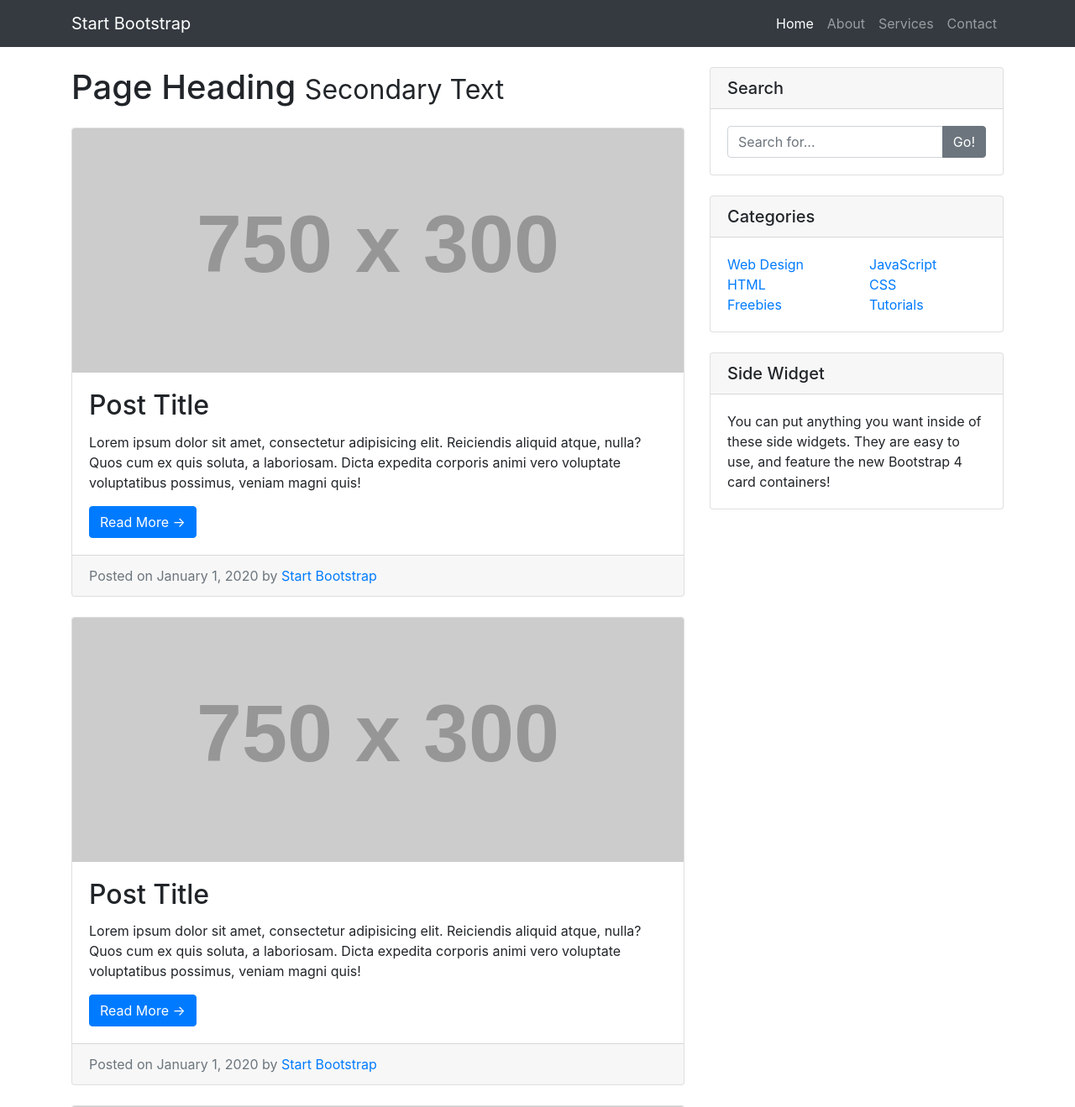
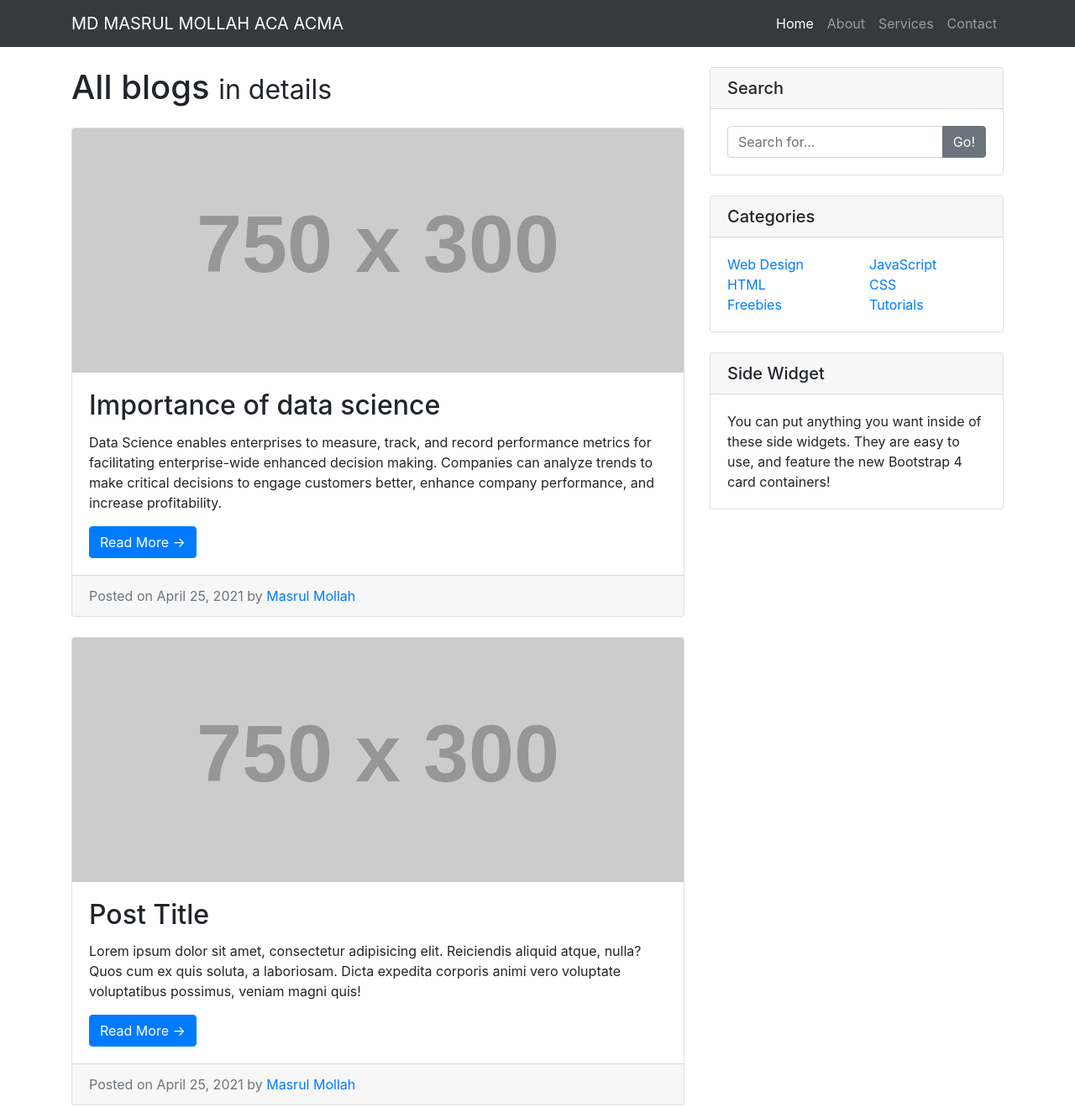
Before and after one commit to masrulmollah/Myblogs, a website: page index.html in a window 1280 px wide. Shown: the top 1319 px of the page at 84% size. Drawn offline with Linux system fonts and the light colour scheme; placeholder pictures from the web are drawn by us.

Commit message:
Update index.html

```diff
--- a/index.html
+++ b/index.html
@@ -23,14 +23,14 @@
   <!-- Navigation -->
   <nav class="navbar navbar-expand-lg navbar-dark bg-dark fixed-top">
     <div class="container">
-      <a class="navbar-brand" href="#">Start Bootstrap</a>
+      <a class="navbar-brand" href="#">MD MASRUL MOLLAH ACA ACMA</a>
       <button class="navbar-toggler" type="button" data-toggle="collapse" data-target="#navbarResponsive" aria-controls="navbarResponsive" aria-expanded="false" aria-label="Toggle navigation">
         <span class="navbar-toggler-icon"></span>
       </button>
       <div class="collapse navbar-collapse" id="navbarResponsive">
         <ul class="navbar-nav ml-auto">
           <li class="nav-item active">
-            <a class="nav-link" href="#">Home
+            <a class="nav-link" href=" ">Home
               <span class="sr-only">(current)</span>
             </a>
           </li>
@@ -56,21 +56,21 @@
       <!-- Blog Entries Column -->
       <div class="col-md-8">
 
-        <h1 class="my-4">Page Heading
-          <small>Secondary Text</small>
+        <h1 class="my-4">All blogs
+          <small>in details</small>
         </h1>
 
         <!-- Blog Post -->
         <div class="card mb-4">
           <img class="card-img-top" src="http://placehold.it/750x300" alt="Card image cap">
           <div class="card-body">
-            <h2 class="card-title">Post Title</h2>
-            <p class="card-text">Lorem ipsum dolor sit amet, consectetur adipisicing elit. Reiciendis aliquid atque, nulla? Quos cum ex quis soluta, a laboriosam. Dicta expedita corporis animi vero voluptate voluptatibus possimus, veniam magni quis!</p>
-            <a href="#" class="btn btn-primary">Read More &rarr;</a>
+            <h2 class="card-title">Importance of data science</h2>
+            <p class="card-text">Data Science enables enterprises to measure, track, and record performance metrics for facilitating enterprise-wide enhanced decision making. Companies can analyze trends to make critical decisions to engage customers better, enhance company performance, and increase profitability.</p>
+            <a href="https://www.jigsawacademy.com/blogs/data-science/importance-of-data-science/" class="btn btn-primary">Read More &rarr;</a>
           </div>
           <div class="card-footer text-muted">
-            Posted on January 1, 2020 by
-            <a href="#">Start Bootstrap</a>
+            Posted on April 25, 2021 by
+            <a href="https://masrulmollah.github.io/net/">Masrul Mollah</a>
           </div>
         </div>
 
@@ -80,11 +80,11 @@
           <div class="card-body">
             <h2 class="card-title">Post Title</h2>
             <p class="card-text">Lorem ipsum dolor sit amet, consectetur adipisicing elit. Reiciendis aliquid atque, nulla? Quos cum ex quis soluta, a laboriosam. Dicta expedita corporis animi vero voluptate voluptatibus possimus, veniam magni quis!</p>
-            <a href="#" class="btn btn-primary">Read More &rarr;</a>
+            <a href="https://www.jigsawacademy.com/blogs/data-science/importance-of-data-science/" class="btn btn-primary">Read More &rarr;</a>
           </div>
           <div class="card-footer text-muted">
-            Posted on January 1, 2020 by
-            <a href="#">Start Bootstrap</a>
+            Posted on April 25, 2021 by
+            <a href="https://masrulmollah.github.io/net/">Masrul Mollah</a>
           </div>
         </div>
 
@@ -94,11 +94,11 @@
           <div class="card-body">
             <h2 class="card-title">Post Title</h2>
             <p class="card-text">Lorem ipsum dolor sit amet, consectetur adipisicing elit. Reiciendis aliquid atque, nulla? Quos cum ex quis soluta, a laboriosam. Dicta expedita corporis animi vero voluptate voluptatibus possimus, veniam magni quis!</p>
-            <a href="#" class="btn btn-primary">Read More &rarr;</a>
+            <a href="https://www.jigsawacademy.com/blogs/data-science/importance-of-data-science/" class="btn btn-primary">Read More &rarr;</a>
           </div>
           <div class="card-footer text-muted">
-            Posted on January 1, 2020 by
-            <a href="#">Start Bootstrap</a>
+            Posted on April 25, 2021 by
+            <a href="https://masrulmollah.github.io/net/">Masrul Mollah</a>
           </div>
         </div>
 
```
